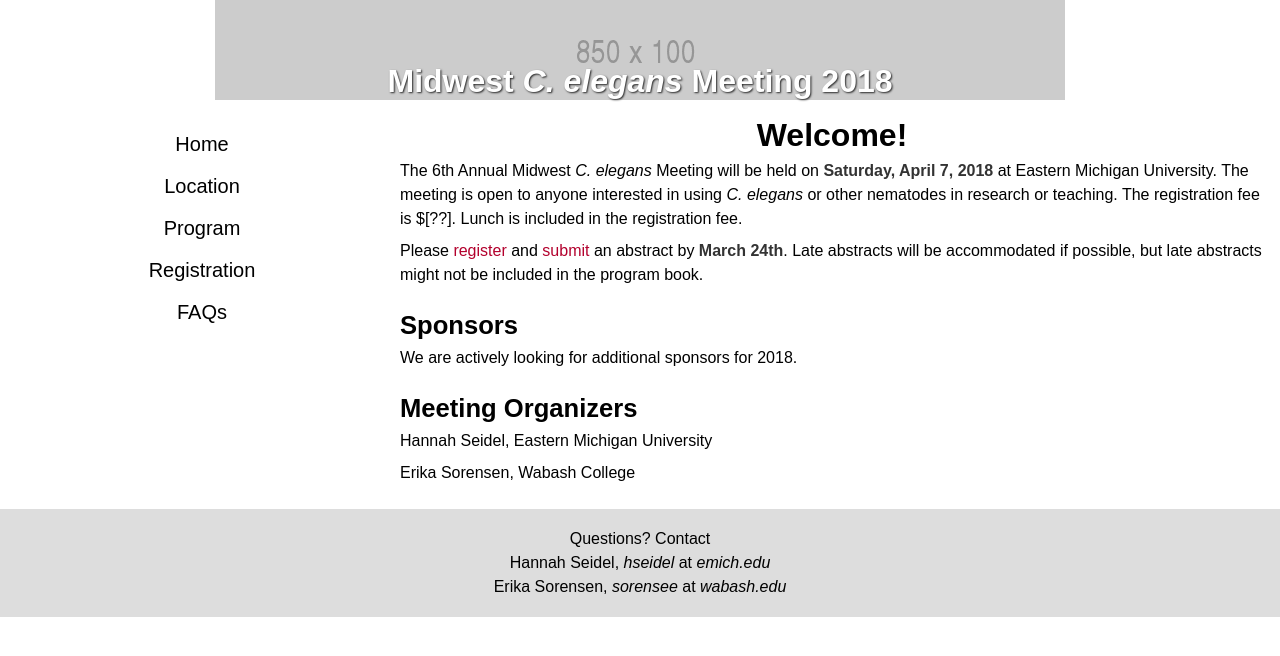
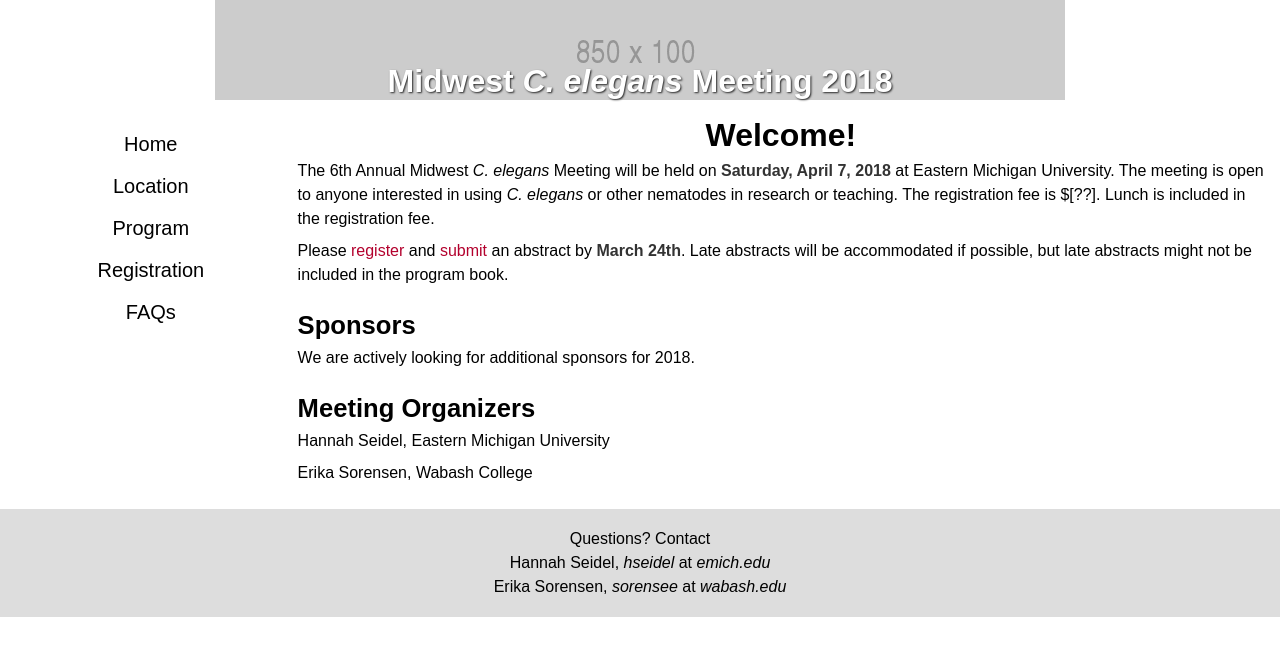
Before and after one commit to hsseidel/MidwestC.elegansMeeting2018, a Jekyll site: the page built from index.md, in a window 1280 px wide. Shown: the top 656 px of the page. Built offline with Jekyll 4.4.1, drawn with Linux system fonts in a browser that asks for light colours; Markdown is read by kramdown in place of the engine named in the settings.

Commit message:
Changes main width
Trying to get main to occupy more screen width.

```diff
--- a/css/common.css
+++ b/css/common.css
@@ -244,15 +244,13 @@ main {
   padding-right: 1em;
   padding-bottom: 1em;
   padding-left: 1em;
-	float: left;
-	width: 100%;
 	margin-bottom: 0;
   }
 
-    @media (min-width:40em) {
+@media screen and (min-width: 40em) {
 main {
   float: right;
-	    width: 70%;
+  width: 78%;
   clear: none;
   }
 }
```
Also changed, not shown: css/nav.css (+2 -5 lines). Lines whose indentation alone changed are shown as unchanged.
